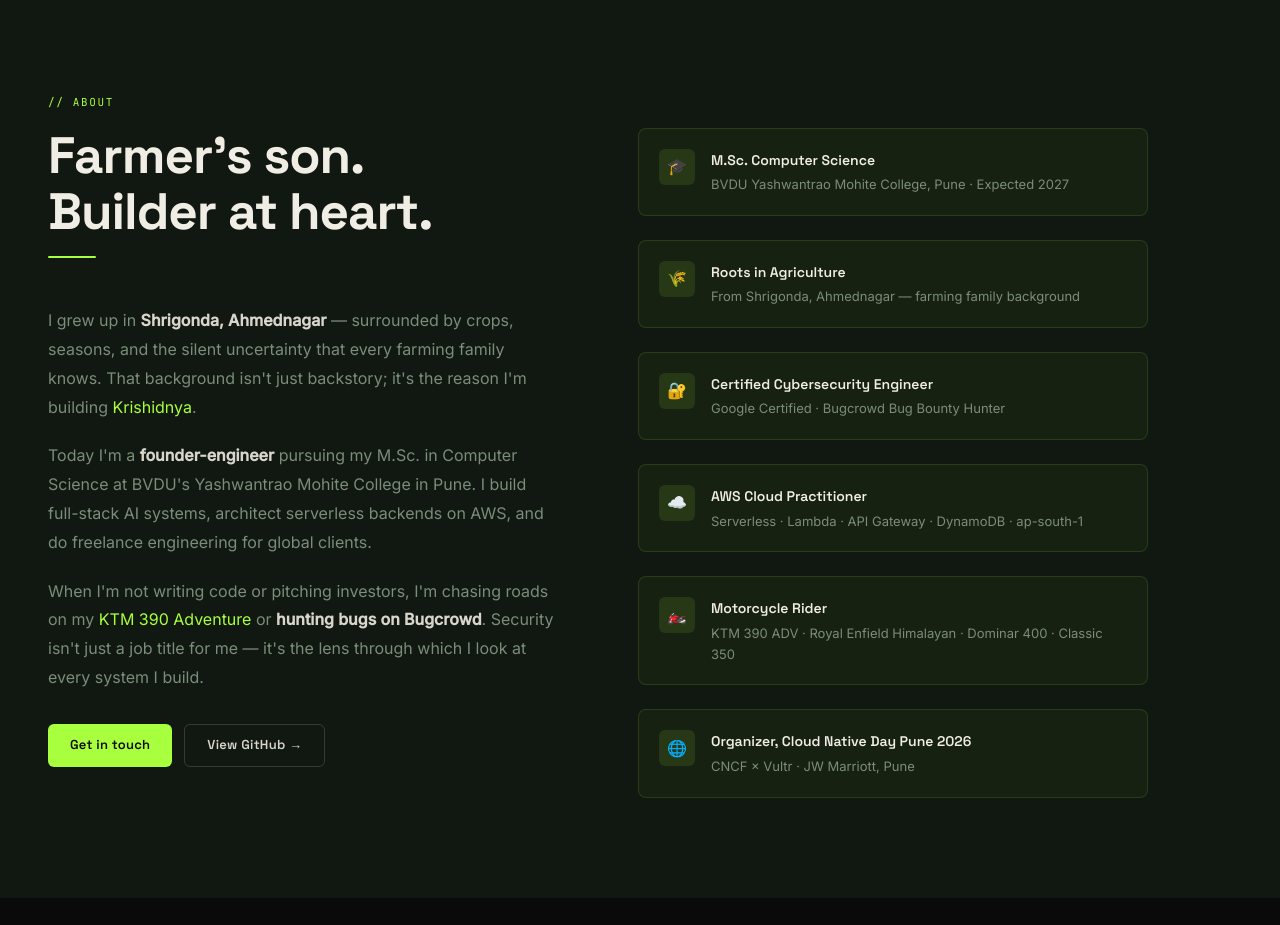
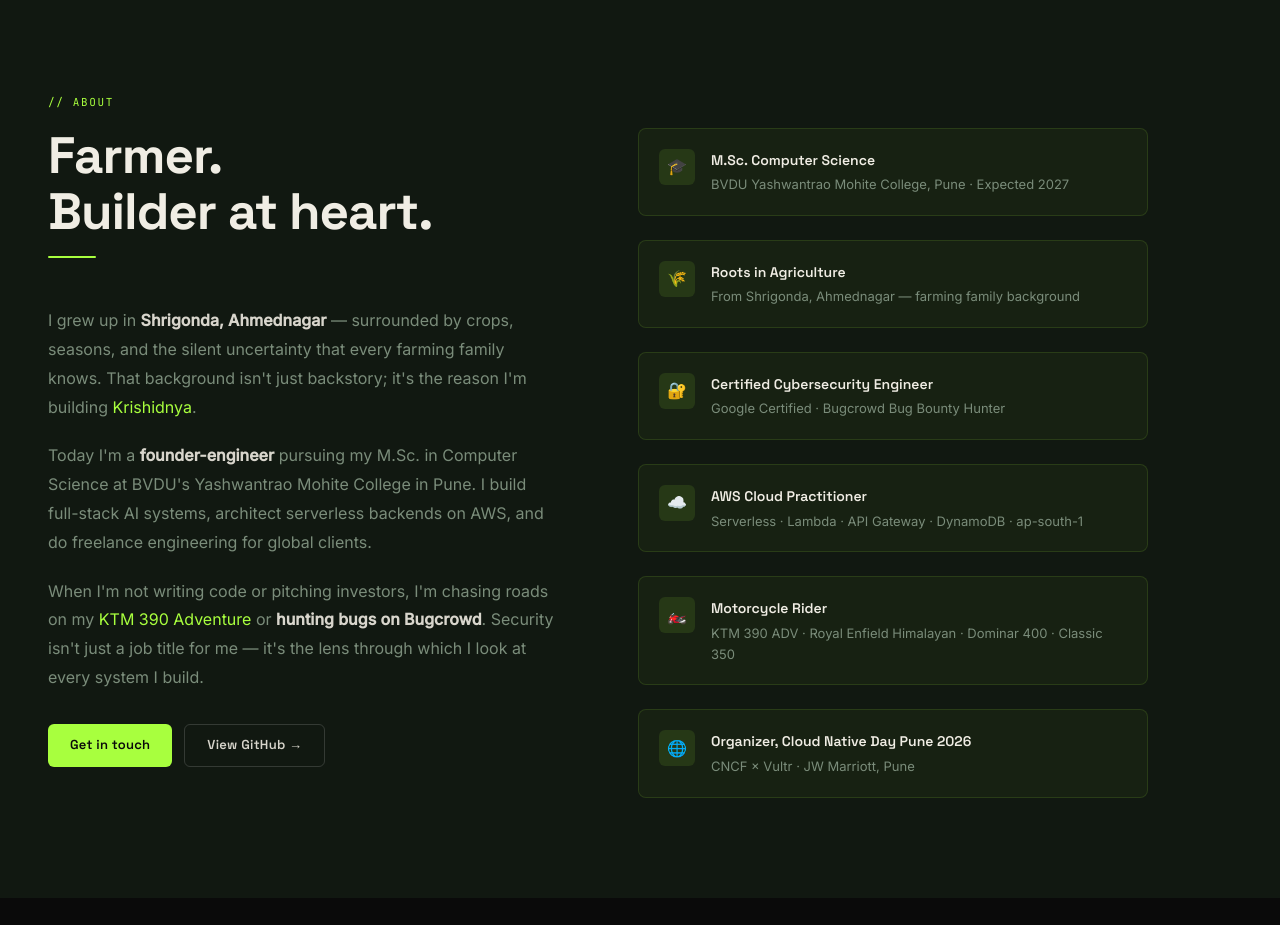
Before and after one commit to tejasbargujepatil/AWSDevOpsDemo, a plain HTML site: page index.html in a window 1280 px wide. Shown: the part 980-1905 px from the top of the page. Drawn offline with Linux system fonts and the light colour scheme.

Commit message:
Update section title from 'Farmer's son' to 'Farmer'

```diff
--- a/index.html
+++ b/index.html
@@ -589,7 +589,7 @@
   <div class="section-label">About</div>
   <div class="about-grid">
     <div class="about-text reveal">
-      <h2 class="section-title">Farmer's son.<br />Builder at heart.</h2>
+      <h2 class="section-title">Farmer.<br />Builder at heart.</h2>
       <div class="divider"></div>
       <p>
         I grew up in <strong>Shrigonda, Ahmednagar</strong> — surrounded by crops, seasons, and the silent uncertainty that every farming family knows. That background isn't just backstory; it's the reason I'm building <span class="hl">Krishidnya</span>.
```
